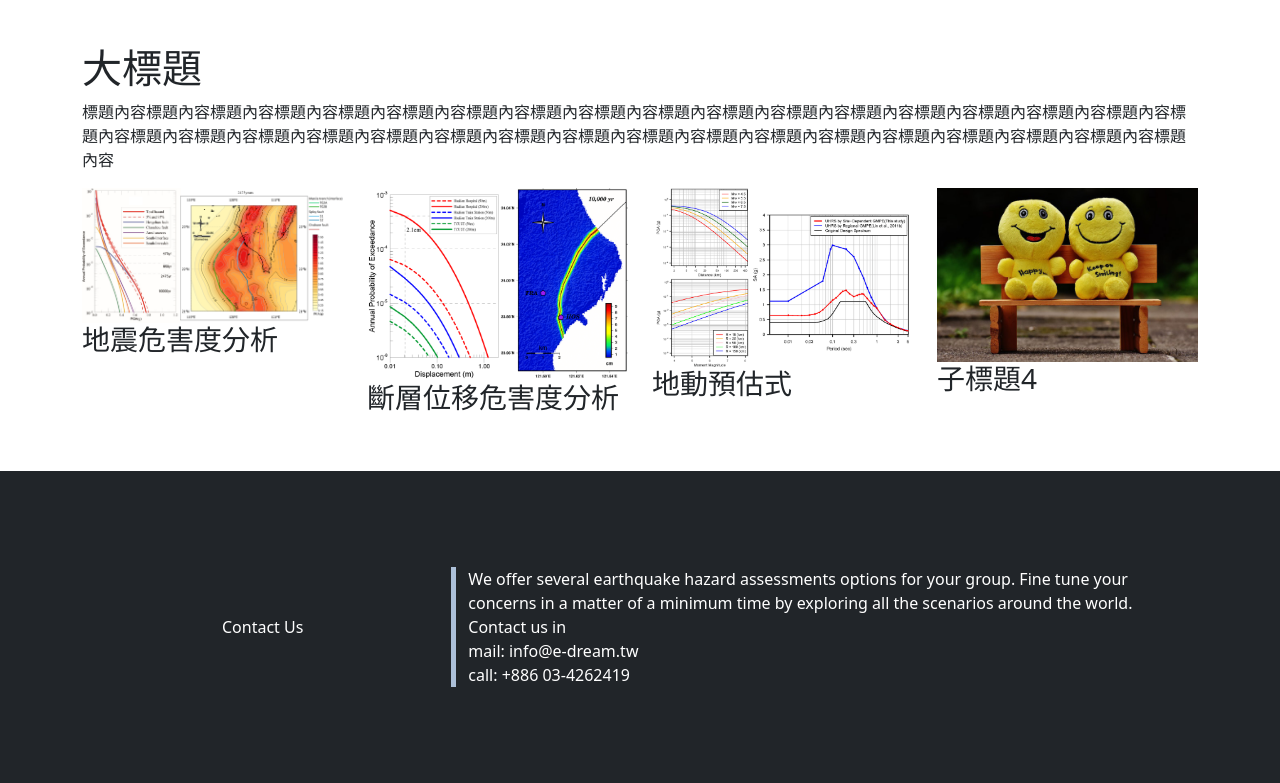
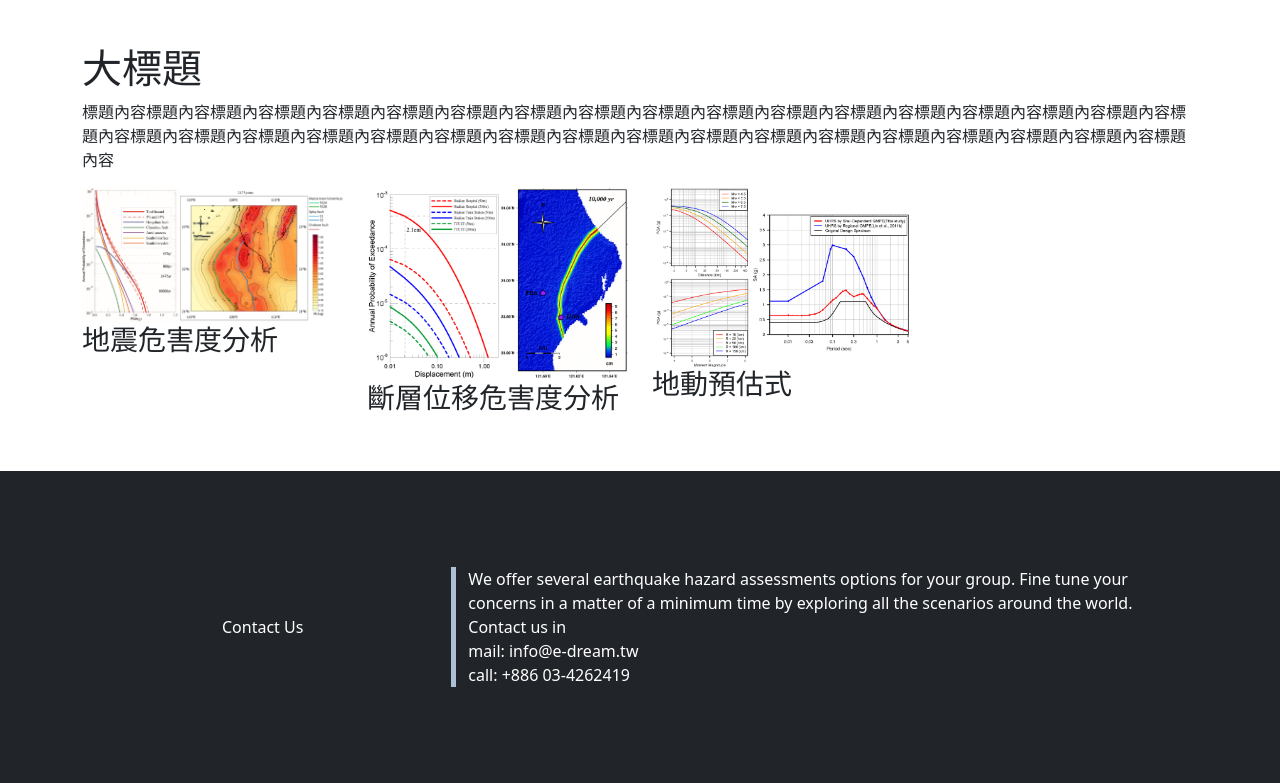
Before and after one commit to JasonChang0320/CYE-DREaM-Company-website, a Django app: page / in a window 1280 px wide. Shown: the part 556-1339 px from the top of the page. Run offline with Django 4.2, Linux system fonts and the light colour scheme; data comes from the database, SQL or seed files in the repository; both versions use the stored data as it was after the commit; some libraries are stand-ins or nearby versions.

Commit message:
add data  from "to0929" file

```diff
--- a/templates/HomePage.html
+++ b/templates/HomePage.html
@@ -150,10 +150,10 @@
                             <h3>{{Content.sub_title3}}</h3>
                         </div>
                     </div>
-                    <div class="col-12 col-md-3">
+                    <!-- <div class="col-12 col-md-3">
                         <div class="item">
                             <img src="../static/assets/{{ Content.pic_url4 }}" class="img-fluid">
-                            <h3>{{Content.sub_title4}}</h3>
+                            <h3>{{Content.sub_title4}}</h3> -->
                         </div>
                     </div>
                 </div>
```
Also changed, not shown: db.sqlite3, statics/assets/Service/service_image/GMPE.png (added), statics/assets/Service/service_image/PFDHA.png (added), statics/assets/Service/service_image/PSHA.png (added), statics/assets/home_image/GMPE.png (added), statics/assets/home_image/PFDHA.png (added), statics/assets/home_image/PSHA.png (added).
